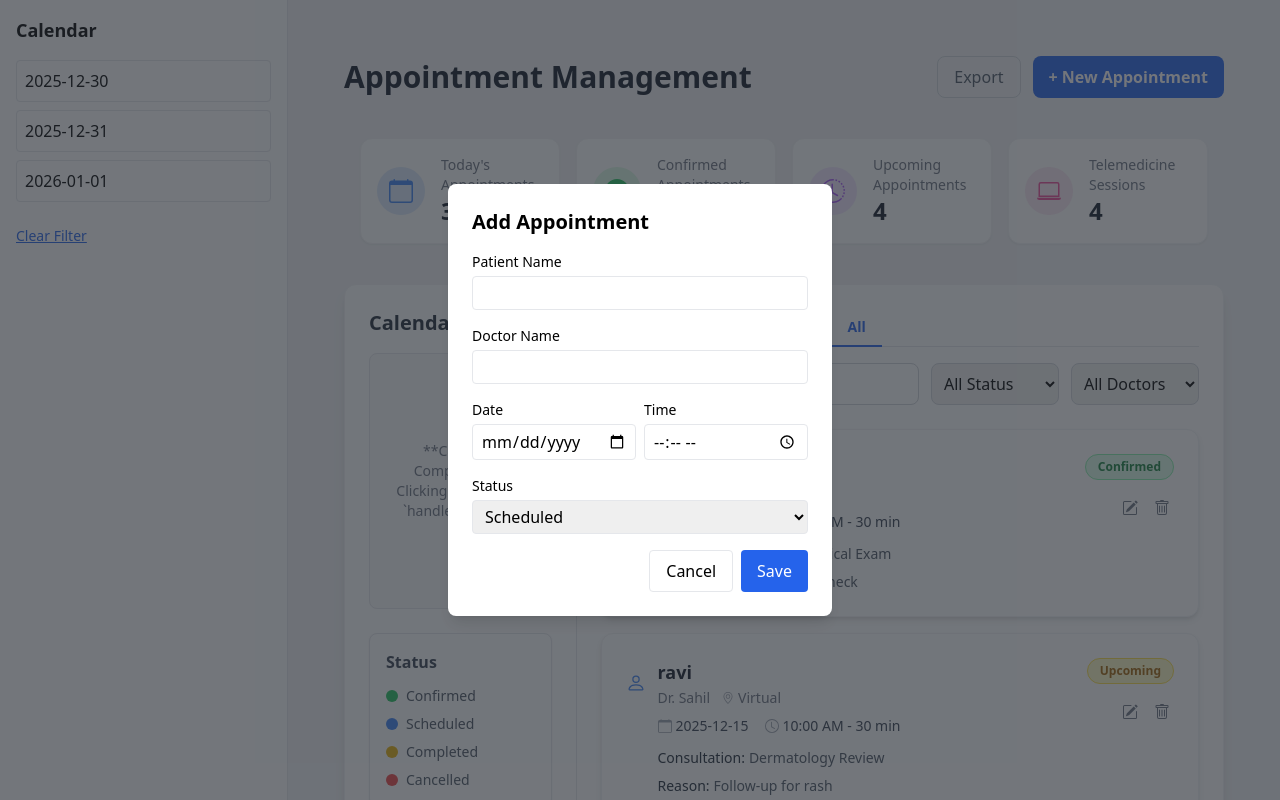
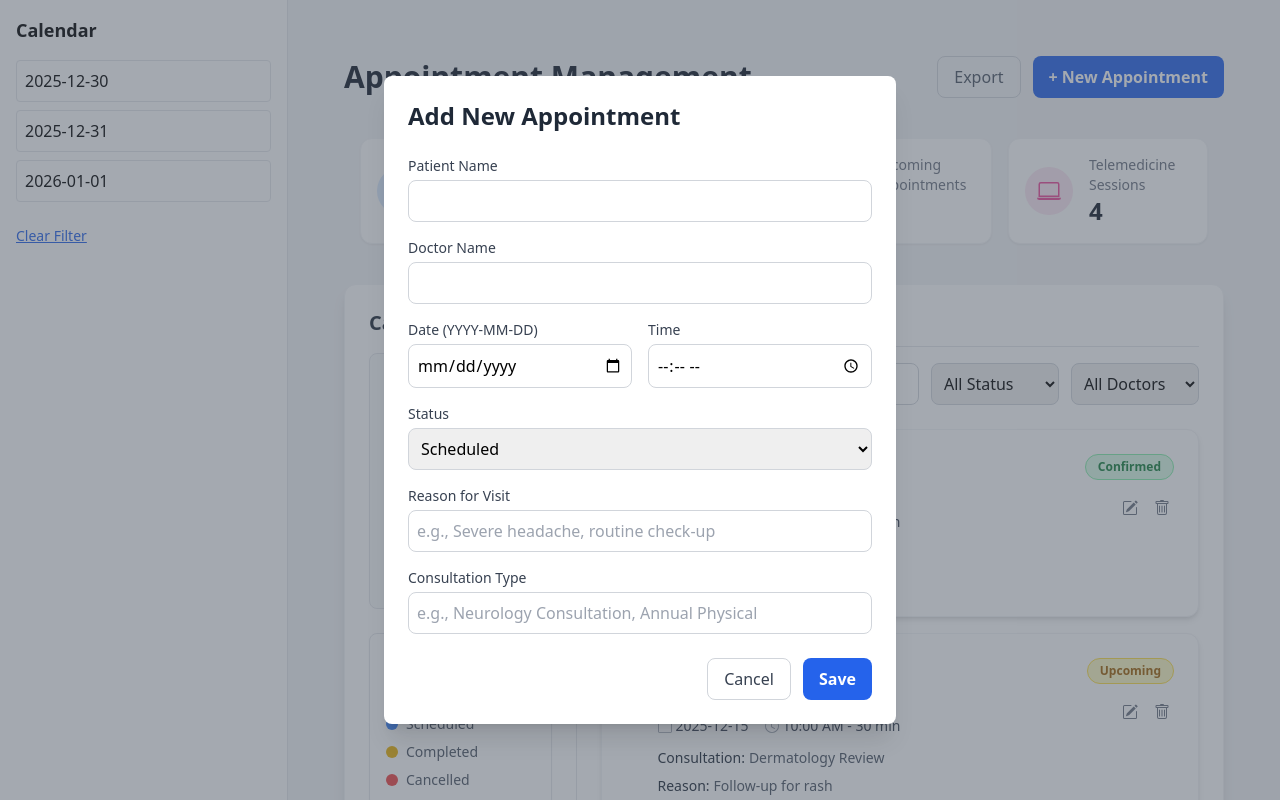
Before and after one commit to YogeshSaini2005/EMR-Feature-, a React (Create React App) app in the folder frontend/: page / in a window 1280 px wide. Both pictures are taken after typing "Sample" into the empty fields and a click on the button "+ New Appointment". Shown: the top 800 px of the page. Built offline with nearby package versions, Linux system fonts and the light colour scheme.

Commit message:
FINAL: Completed EMR dashboard, integrated all filters, fixed mock data, and updated New Appointment form

```diff
--- a/frontend/src/AppointmentForm.jsx
+++ b/frontend/src/AppointmentForm.jsx
@@ -1,92 +1,95 @@
-import React, {useState} from "react";
-export default function AppointmentForm({onSave, onCancel, defaultData ={}}) {
-  const [name, setName] = useState(defaultData.name ||"" );
-  const [doctorName, setDoctorName]= useState(defaultData.doctorName || "");
-  const [date, setDate]= useState (defaultData.date ||"");
-  const [time, setTime]= useState (defaultData.time ||"");
-  const [status, setStatus]= useState (defaultData.status ||"Scheduled");
+import React, { useState } from 'react';
 
+// Define the full list of required status options
+const STATUS_OPTIONS = ['Scheduled', 'Confirmed', 'Completed', 'Cancelled'];
+
+// Define the initial state with ALL required fields
+const initialFormState = {
+  name: '',             // Patient Name
+  doctorName: '',       // Doctor Name
+  date: '',             // Date (YYYY-MM-DD format)
+  time: '',             // Time (HH:MM format)
+  status: 'Scheduled',  // Default Status
+  reason: '',           // Reason for Visit (MISSING FIELD)
+  consultation: '',     // Consultation Type (MISSING FIELD)
+  duration: '30 min',   // Default duration (required by AppointmentCard)
+  mode: 'In-Person',    // Default mode (required by AppointmentCard)
+};
+
+export default function AppointmentForm({ onSave, onCancel }) {
+  const [formData, setFormData] = useState(initialFormState);
+
+  const handleChange = (e) => {
+    const { name, value } = e.target;
+    setFormData(prev => ({ ...prev, [name]: value }));
+  };
 
   const handleSubmit = (e) => {
     e.preventDefault();
-    onSave({name , doctorName, date, time , status});
+
+    // 💥 Important: onSave receives the full data structure
+    onSave(formData);
   };
+
   return (
-    <div className="fixed inset-0 bg-black bg-opacity-30 flex items-center justify-center z-50">
-      <form
-        className="bg-white rounded-lg p-6 w-96 shadow-lg space-y-4"
-        onSubmit={handleSubmit}
-      >
-        <h2 className="text-xl font-bold">Add Appointment</h2>
+    // Modal container style (use fixed sizing for consistency)
+    <div className="bg-white p-6 rounded-lg shadow-xl w-full max-w-lg">
+      <h2 className="text-2xl font-semibold mb-6 text-gray-800">Add New Appointment</h2>
 
-        <div>
-          <label className="block text-sm font-medium">Patient Name</label>
-          <input
-            value={name}
-            onChange={(e) => setName(e.target.value)}
-            className="mt-1 w-full border rounded px-2 py-1"
-            required
-          />
+      <form onSubmit={handleSubmit}>
+
+        {/* Patient Name */}
+        <div className="mb-4">
+          <label htmlFor="name" className="block text-sm font-medium text-gray-700 mb-1">Patient Name</label>
+          <input type="text" id="name" name="name" value={formData.name} onChange={handleChange} required className="w-full p-2 border border-gray-300 rounded-lg focus:ring-blue-500 focus:border-blue-500" />
         </div>
 
-        <div>
-          <label className="block text-sm font-medium">Doctor Name</label>
-          <input
-            value={doctorName}
-            onChange={(e) => setDoctorName(e.target.value)}
-            className="mt-1 w-full border rounded px-2 py-1"
-            required
-          />
+        {/* Doctor Name */}
+        <div className="mb-4">
+          <label htmlFor="doctorName" className="block text-sm font-medium text-gray-700 mb-1">Doctor Name</label>
+          <input type="text" id="doctorName" name="doctorName" value={formData.doctorName} onChange={handleChange} required className="w-full p-2 border border-gray-300 rounded-lg focus:ring-blue-500 focus:border-blue-500" />
         </div>
 
-        <div className="flex gap-2">
+        {/* Date and Time (Side-by-Side) */}
+        <div className="flex space-x-4 mb-4">
           <div className="flex-1">
-            <label className="block text-sm font-medium">Date</label>
-            <input
-              type="date"
-              value={date}
-              onChange={(e) => setDate(e.target.value)}
-              className="mt-1 w-full border rounded px-2 py-1"
-              required
-            />
+            <label htmlFor="date" className="block text-sm font-medium text-gray-700 mb-1">Date (YYYY-MM-DD)</label>
+            <input type="date" id="date" name="date" value={formData.date} onChange={handleChange} required className="w-full p-2 border border-gray-300 rounded-lg focus:ring-blue-500 focus:border-blue-500" />
           </div>
           <div className="flex-1">
-            <label className="block text-sm font-medium">Time</label>
-            <input
-              type="time"
-              value={time}
-              onChange={(e) => setTime(e.target.value)}
-              className="mt-1 w-full border rounded px-2 py-1"
-              required
-            />
+            <label htmlFor="time" className="block text-sm font-medium text-gray-700 mb-1">Time</label>
+            <input type="time" id="time" name="time" value={formData.time} onChange={handleChange} required className="w-full p-2 border border-gray-300 rounded-lg focus:ring-blue-500 focus:border-blue-500" />
           </div>
         </div>
 
-        <div>
-          <label className="block text-sm font-medium">Status</label>
-          <select
-            value={status}
-            onChange={(e) => setStatus(e.target.value)}
-            className="mt-1 w-full border rounded px-2 py-1"
-          >
-            <option value="Scheduled">Scheduled</option>
-            <option value="Confirmed">Confirmed</option>
-            <option value="Cancelled">Cancelled</option>
+        {/* Status Dropdown */}
+        <div className="mb-4">
+          <label htmlFor="status" className="block text-sm font-medium text-gray-700 mb-1">Status</label>
+          <select id="status" name="status" value={formData.status} onChange={handleChange} required className="w-full p-2 border border-gray-300 rounded-lg focus:ring-blue-500 focus:border-blue-500">
+            {STATUS_OPTIONS.map(status => (
+              <option key={status} value={status}>{status}</option>
+            ))}
           </select>
         </div>
 
-        <div className="flex justify-end gap-2">
-          <button
-            type="button"
-            onClick={onCancel}
-            className="px-4 py-2 rounded border"
-          >
+        {/* 💥 NEW FIELD: Reason for Visit */}
+        <div className="mb-4">
+          <label htmlFor="reason" className="block text-sm font-medium text-gray-700 mb-1">Reason for Visit</label>
+          <input type="text" id="reason" name="reason" value={formData.reason} onChange={handleChange} required className="w-full p-2 border border-gray-300 rounded-lg focus:ring-blue-500 focus:border-blue-500" placeholder="e.g., Severe headache, routine check-up" />
+        </div>
+
+        {/* 💥 NEW FIELD: Consultation Type */}
+        <div className="mb-6">
+          <label htmlFor="consultation" className="block text-sm font-medium text-gray-700 mb-1">Consultation Type</label>
+          <input type="text" id="consultation" name="consultation" value={formData.consultation} onChange={handleChange} required className="w-full p-2 border border-gray-300 rounded-lg focus:ring-blue-500 focus:border-blue-500" placeholder="e.g., Neurology Consultation, Annual Physical" />
+        </div>
+
+        {/* Action Buttons */}
+        <div className="flex justify-end space-x-3">
+          <button type="button" onClick={onCancel} className="px-4 py-2 text-gray-700 border border-gray-300 rounded-lg hover:bg-gray-100">
             Cancel
           </button>
-          <button
-            type="submit"
-            className="px-4 py-2 rounded bg-blue-600 text-white hover:bg-blue-700"
-          >
+          <button type="submit" className="px-4 py-2 bg-blue-600 text-white rounded-lg hover:bg-blue-700 font-semibold">
             Save
           </button>
         </div>
```
